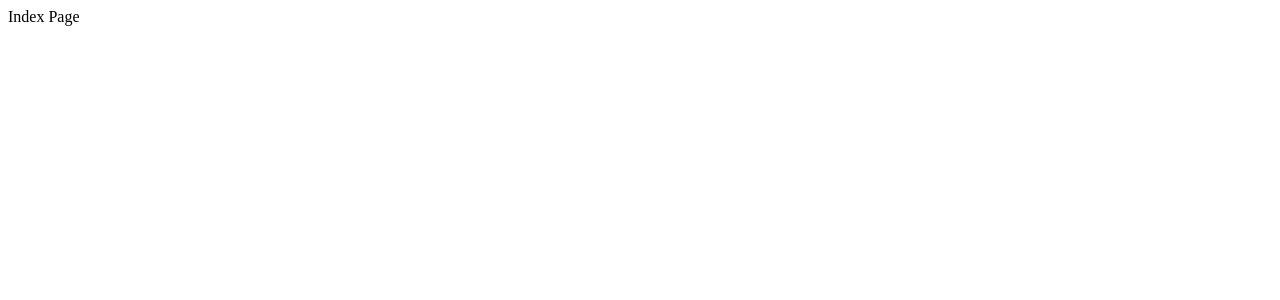
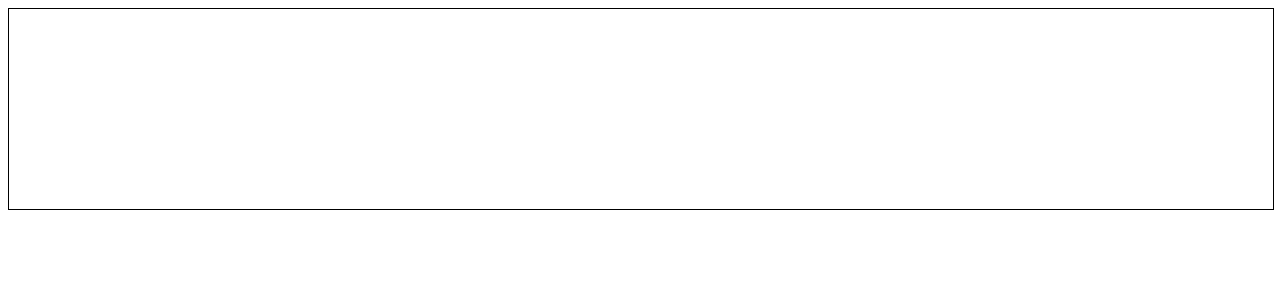
Before and after one commit to jgonz3/poc_nuxt_lexical, a Nuxt app: page / in a window 1280 px wide. Shown: the top 300 px of the page. Built offline with nearby package versions, Linux system fonts and the light colour scheme.

Commit message:
displayed lexical editor on index page

```diff
--- /dev/null
+++ b/components/LexicalEditor.vue
@@ -0,0 +1,33 @@
+<script lang="ts" setup>
+import {createEditor} from 'lexical';
+
+const elementRef = ref<HTMLDivElement | null>(null);
+
+const editor = reactive(createEditor({
+  namespace: 'LexicalEditor',
+  editable:true,
+  onError: console.error,
+}))
+
+onMounted(() => {
+  if (elementRef.value) {
+    editor.setRootElement(elementRef.value)
+  }
+})
+
+onBeforeUnmount(() => {
+  editor.setRootElement(null)
+})
+</script>
+
+<template>
+  <div ref="elementRef" id="lexical-editor-element" contenteditable="true"></div>
+</template>
+
+<style scoped>
+#lexical-editor-element {
+  width: 100%;
+  min-height: 200px;
+  border: 1px solid black;
+}
+</style>
--- a/pages/index.vue
+++ b/pages/index.vue
@@ -2,7 +2,7 @@
 
 <template>
   <main>
-    Index Page
+    <LexicalEditor />
   </main>
 </template>
 
```
